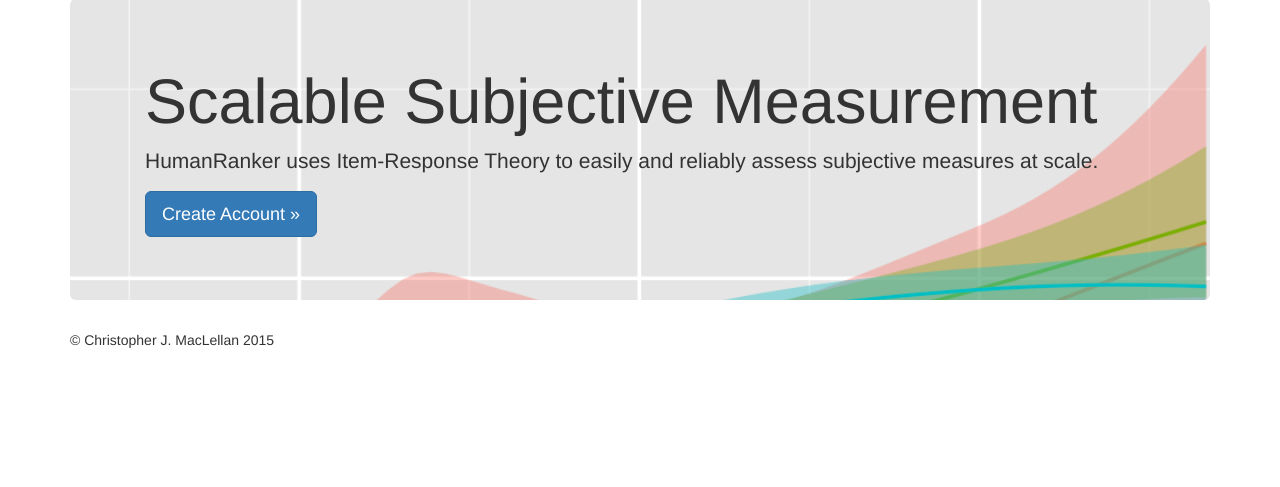
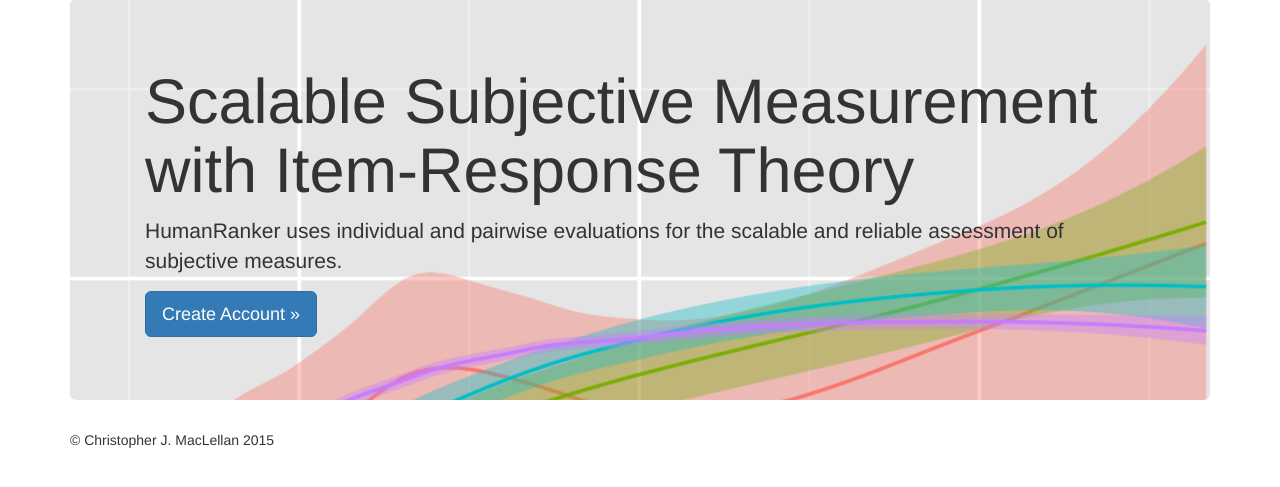
Before and after one commit to afcarl/humanranker, a Django app: page / in a window 1280 px wide. Shown: the part 51-538 px from the top of the page. Run offline with Django 3.2, Linux system fonts and the light colour scheme; style sheets or scripts are compiled from the project's sources; parts of the project's set-up code (start-up, migrations or seed data) failed here and were passed over; some libraries are stand-ins or nearby versions.

Commit message:
modified landing page.

```diff
--- a/ranker/templates/ranker/index.html
+++ b/ranker/templates/ranker/index.html
@@ -6,9 +6,9 @@
 <!-- Main jumbotron for a primary marketing message or call to action -->
 <div class="jumbotron graph">
   <div class="container">
-      <h1>Scalable Subjective Measurement</h1>
-    <p>HumanRanker uses Item-Response Theory to easily and reliably assess
-    subjective measures at scale.
+      <h1>Scalable Subjective Measurement with Item-Response Theory</h1>
+    <p>HumanRanker uses individual and pairwise evaluations for the scalable and
+      reliable assessment of subjective measures.
     </p>
     <p><a class="btn btn-primary btn-lg" href="{% url "register" %}"
     role="button">Create Account &raquo;</a></p>
```
